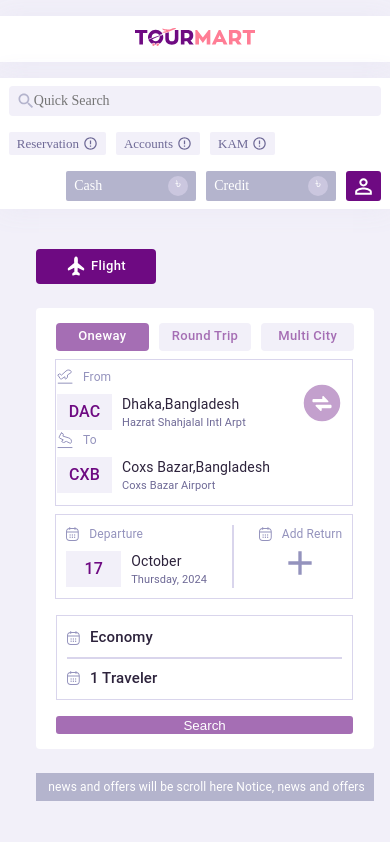
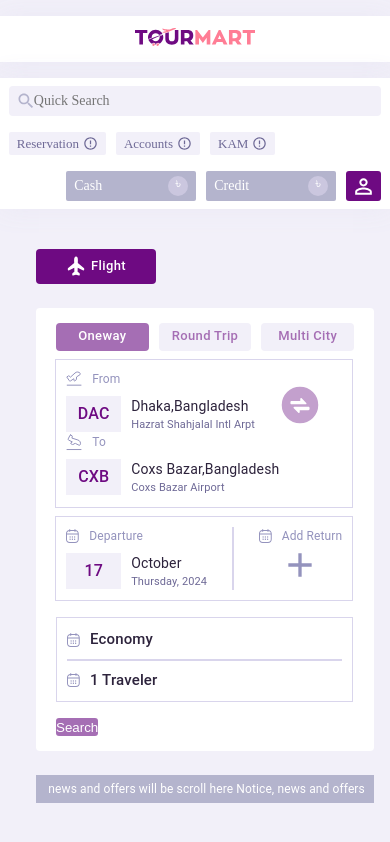
Before and after one commit to khademultourmartit/tmota-b2b, a Next.js app: page /dashboard in a window 390 px wide. Built offline with nearby package versions, Linux system fonts and the light colour scheme; no server answers.

Commit message:
Revert "responsive fixed"
This reverts commit 962ed5039e83bd23c9fc1aefe6fcae0b02ce0c96.

```diff
--- a/src/app/(dashboard)/flight-list/_components/OnewayAndRoundway.tsx
+++ b/src/app/(dashboard)/flight-list/_components/OnewayAndRoundway.tsx
@@ -208,7 +208,7 @@
           width: "100%",
         }}
         container
-        rowSpacing={{ lg: 0, md: 1, sm: 1, xs: 1 }}
+        rowSpacing={{ lg: 0, md: 0, sm: 1, xs: 1 }}
         columnSpacing={0.1}
       >
         <Grid
@@ -216,10 +216,9 @@
           container
           xs={12}
           sm={12}
-          md={12}
+          md={5.5}
           lg={5.5}
-
-        sx={{
+          style={{
             border: "1px solid #D9D5EC",
             padding: "10px",
           }}
@@ -229,8 +228,8 @@
             item
             xs={12}
             sm={12}
-            md={12}
-            lg={5.5}
+            md={6}
+            lg={6}
             sx={{
               position: "relative",
             }}
@@ -340,7 +339,7 @@
                 onClick={handleReverseDestination}
                 style={{
                   position: "absolute",
-                  right: "0px",
+                  right: "22px",
                   top: "15px",
                   cursor: "pointer",
                 }}
@@ -356,7 +355,7 @@
             item
             xs={12}
             sm={12}
-            md={12}
+            md={6}
             lg={6}
             sx={{
               position: "relative",
@@ -432,7 +431,6 @@
                       sx={{
                         color: "#2D233C",
                         fontSize: "14px",
-                      textWrap:"nowrap"
                       }}
                     >
                       {toSearchText?.cityName},{toSearchText?.countryName}
@@ -472,24 +470,20 @@
           container
           xs={12}
           sm={12}
-          md={12}
-          lg={3.4}
+          md={3.5}
+          lg={3.5}
           style={{
             border: "1px solid #D9D5EC",
             padding: "10px",
             position: "relative",
           }}
           ml={{
-
-            md:0,
-            lg:1.5,
+            sm: 1.5,
             xs: 0,
           }}
           mt={{
             xs: 1,
             sm: 0,
-            md:1,
-            lg:0,
           }}
         >
           {currentMenu === "Oneway" && (
@@ -503,7 +497,7 @@
                 position: "relative",
               }}
             >
-              <Box sx={{ display: "flex", justifyContent: "space-between",flexDirection:{md:'column',lg:"row"} }}>
+              <Box sx={{ display: "flex", justifyContent: "space-between" }}>
                 <Box
                   sx={{
                     cursor: "pointer",
@@ -764,15 +758,13 @@
           item
           xs={12}
           sm={12}
-          md={12}
+          md={1.9}
           lg={1.9}
           sx={{
             position: "relative",
           }}
           ml={{
-
-            md:0,
-            lg:1.5,
+            sm: 1.5,
             xs: 0,
           }}
           mt={{
@@ -875,15 +867,11 @@
             </Box>
           </Box>
         </Grid>
-
         <Grid
           item
-         xs={12}
-          lg={0.7}
+          md={0.7}
           ml={{
             sm: 1.5,
-            md:0,
-            lg:1.5,
             xs: 0,
           }}
           mt={{
@@ -911,7 +899,6 @@
                   background: "none",
                   color: "#fff",
                   cursor: "pointer",
-
                 }}
               >
                 Search
```
